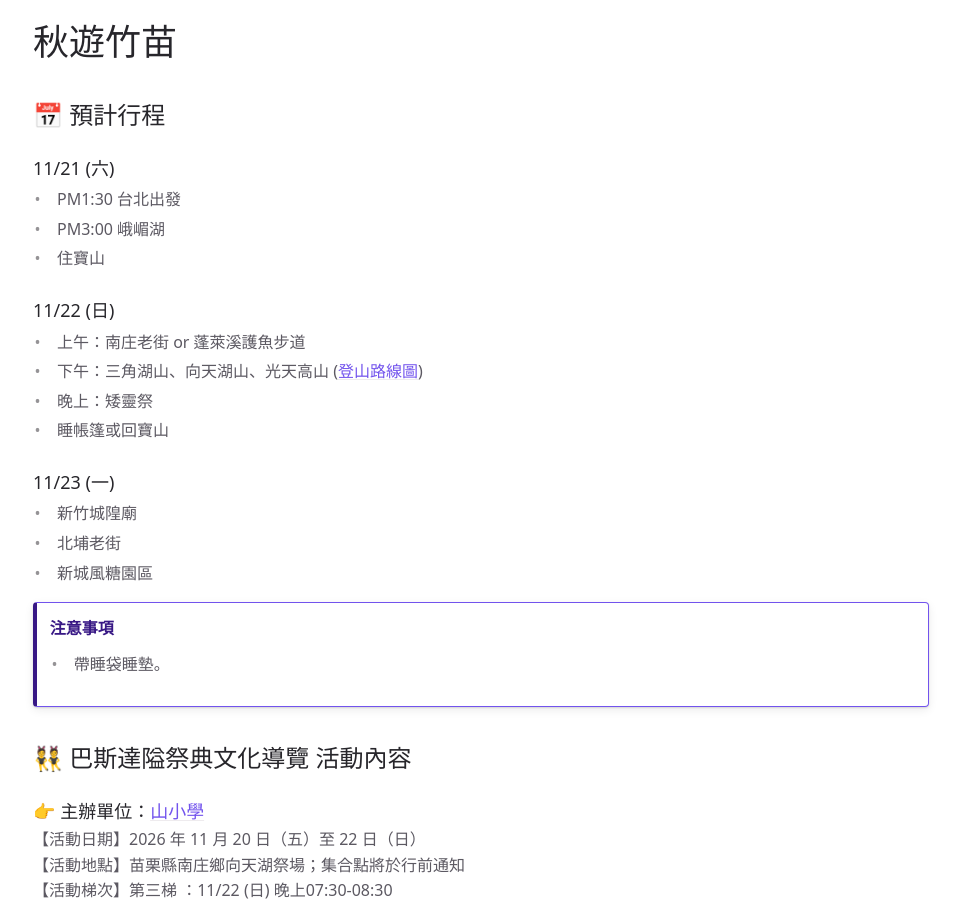
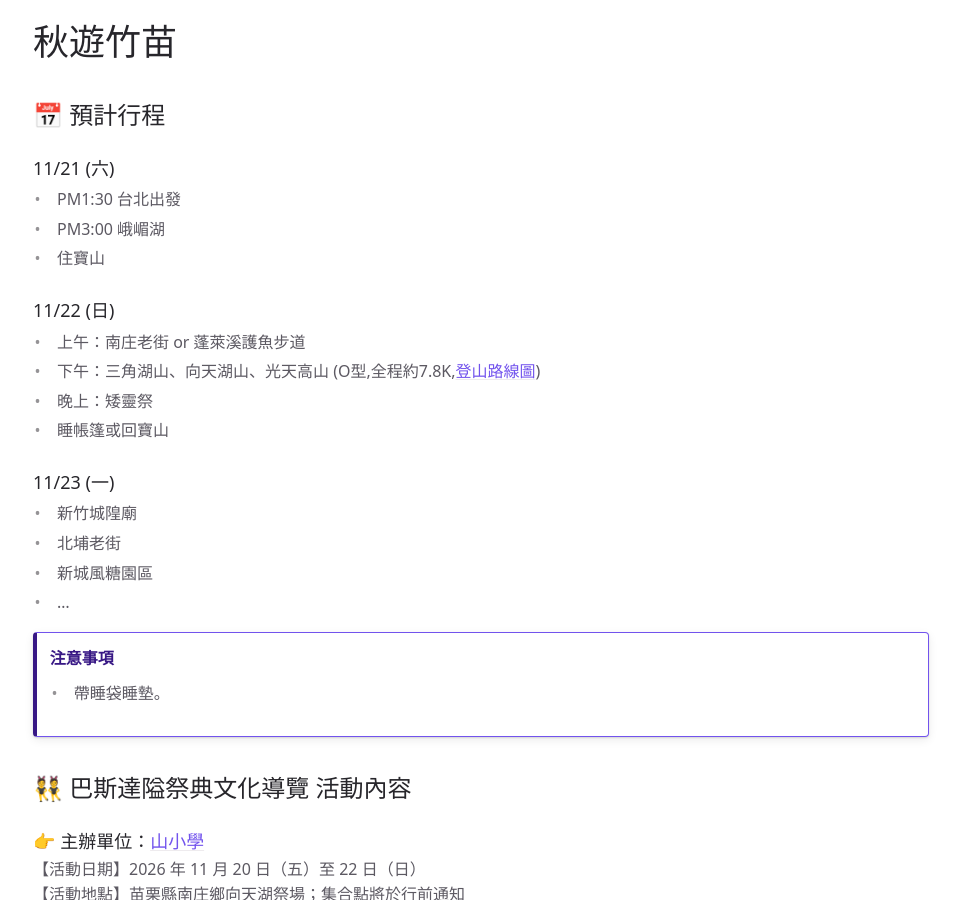
Before and after one commit to vitoshao/blogs, a Jekyll site: the page built from docs/2026/Pas-taai.md, in a window 1280 px wide and 900 px high. Shown: the whole window, without its empty margins (159-1120 px from the left). Built offline with Jekyll 4.4.1, drawn with Linux system fonts in a browser that asks for light colours; cached includes are drawn as plain includes.

Commit message:
20261110

```diff
--- a/docs/2026/Pas-taai.md
+++ b/docs/2026/Pas-taai.md
@@ -17,7 +17,7 @@ date: 2026-11-09
 
 ### 11/22 (日)
 - 上午：南庄老街 or 蓬萊溪護魚步道
-- 下午：三角湖山、向天湖山、光天高山  (<a target="_blank" href="https://www.google.com/maps/d/u/0/edit?hl=zh-TW&mid=1jXSyT0O0oBOnnV0ic3HlKihXGcM0PW0&ll=24.576616954127463%2C121.04295562874178&z=15">登山路線圖</a>)
+- 下午：三角湖山、向天湖山、光天高山 (O型,全程約7.8K,<a target="_blank" href="https://www.google.com/maps/d/u/0/edit?hl=zh-TW&mid=1jXSyT0O0oBOnnV0ic3HlKihXGcM0PW0&ll=24.576616954127463%2C121.04295562874178&z=15">登山路線圖</a>)
 - 晚上：矮靈祭
 - 睡帳篷或回寶山
 
@@ -25,6 +25,7 @@ date: 2026-11-09
 - 新竹城隍廟
 - 北埔老街
 - 新城風糖園區
+- ...
 
 {: .note-title}
 >注意事項
```
